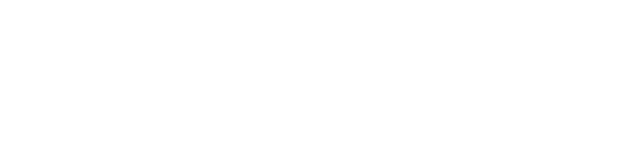
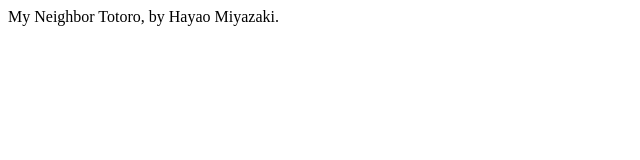
Before and after one commit to deciob/hornjs, a plain HTML site: page index.html in a window 1280 px wide. Shown: the whole page, without its empty margins (0-640 px from the left). Drawn offline with Linux system fonts and the light colour scheme.

Commit message:
simple example in index

```diff
--- a/index.html
+++ b/index.html
@@ -2,8 +2,8 @@
 <html lang="en">
 <head>
     <meta charset="utf-8">
-    <title>My project</title>
-    <meta name="description" content="This is an HTML5 template">
+    <title>hornjs</title>
+    <meta name="description" content="hornjs, derived from culljs">
     <meta name="author" content="deciob">
   <!--<link rel="stylesheet" href="css/styles.css?v=1.0">-->
 </head>
@@ -23,7 +23,7 @@
         ondomready: 'vendor/ondomready',
         nut: 'vendor/nut'
       },
-      // Nut not supported per default,
+      // Nut is not supported per default,
       // so we need to use the AMD wrapping of RequireJS
       shim: {
         nut: {
@@ -35,13 +35,15 @@
       , urlArgs: 'bust=' +  (new Date()).getTime()
     });
 
-    // Bootstrap the application
+    // Bootstrap the application and give a simple example
     require(['nut', 'horn'], function (nut, horn) {
 
+        var e = horn.dom.el,
+            body = nut("body"),
+            in_el = e("span", {"className": "totoro"}, "Hayao Miyazaki"),
+            out_el = e("div", {}, ["My Neighbor Totoro, by ", in_el, "."]);
 
-        var e = horn.dom.el;
-        var el = e("div", {"className": "totoro"}, e("div"));
-        //console.log('horn', nut, horn, el);
+        body[0].appendChild(out_el);
 
     });
     </script>
--- a/js/dom.js
+++ b/js/dom.js
@@ -25,6 +25,12 @@
         return element;
     };
 
+    // `f.doall` takes 2 arguments.
+    // The first argument is a function that gets called for every element in
+    // the sequence passed as the second argument.
+    // The function sets a property on the `el` function. The property is a
+    // partial application of `el` itself, with its first argument fixed to
+    // the tag name from the sequence.
     f.doall(function (tagName) { el[tagName] = f.makePartial(el, tagName); }, [
         "a", "abbr", "acronym", "address", "area", "article", "aside", "audio",
         "b", "bdi", "bdo", "big", "blockquote", "body", "br", "button",
```
Also changed, not shown: js/horn.js (+11 -1 lines).
